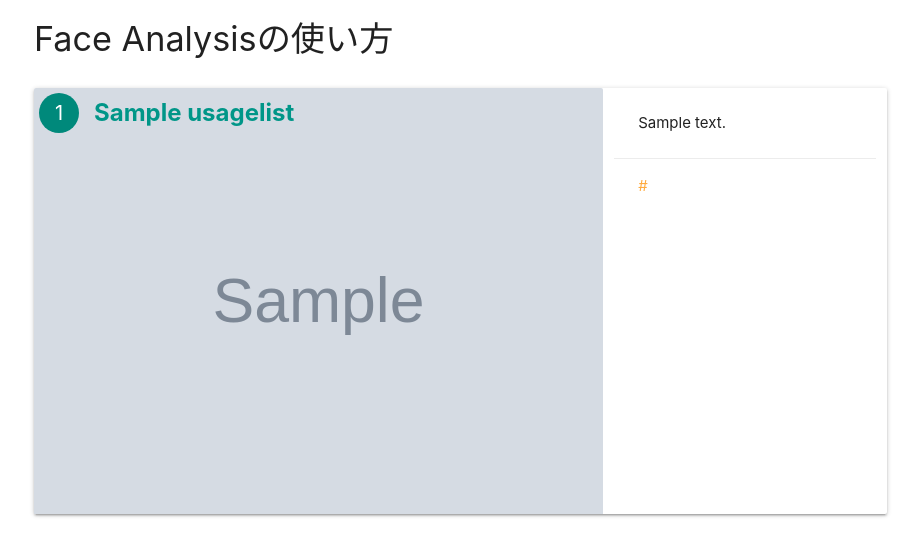
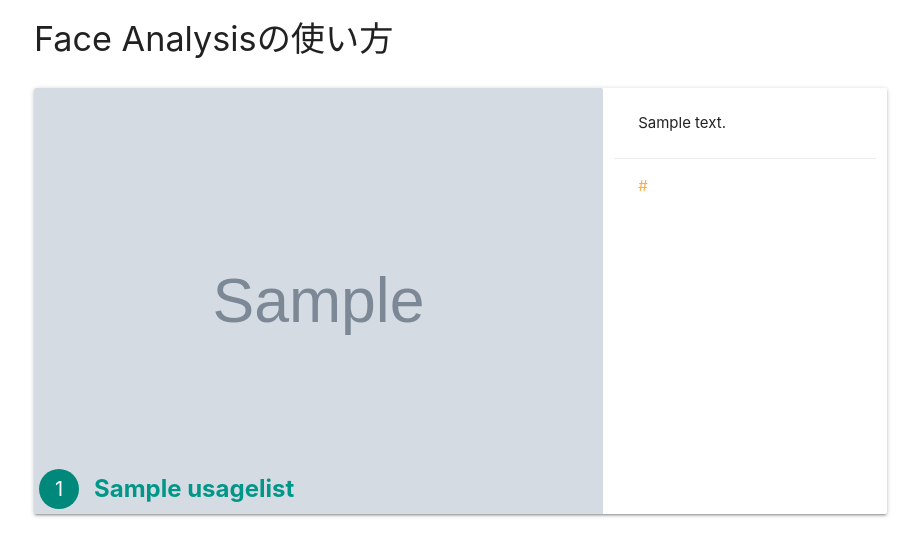
Before and after one commit to reibomaru/face_counter, a Django app: page /usage/ in a window 1280 px wide. Shown: the part 63-619 px from the top of the page, without its empty margins (94-1014 px from the left). Run offline with Django 3.2, Linux system fonts and the light colour scheme; tables that the repository leaves empty hold one stand-in row (values such as "Sample post"); grey boxes marked "Sample" are stand-in pictures.

Commit message:
style.cssを編集してレイアウトを調整した

```diff
--- a/face_count/static/face_count/style.css
+++ b/face_count/static/face_count/style.css
@@ -74,7 +74,7 @@
 
 .number-icon{
     position: absolute;
-    top: 5px;
+    bottom: 5px;
     left: 5px;
     line-height: 50px;
     font-size: 20px;
@@ -85,9 +85,9 @@
 }
 
 .col .card .card-image .card-title{
-    bottom: auto;
-    top: 5px;
+    bottom: 5px;
     left: 10px;
+    padding-bottom: 0px;
     padding-top: 0px;;
     padding-left: 50px;
     line-height: 40px;
```
